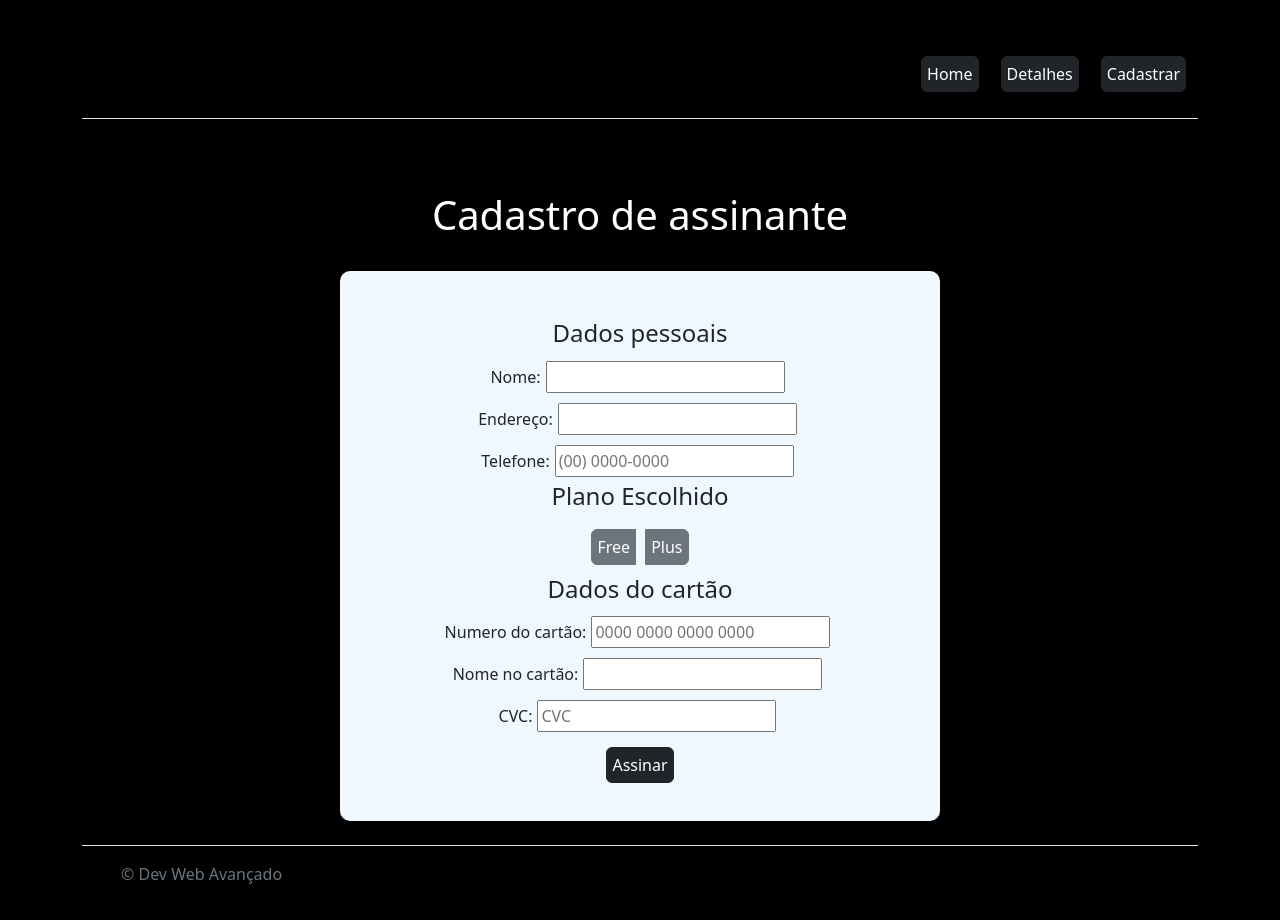
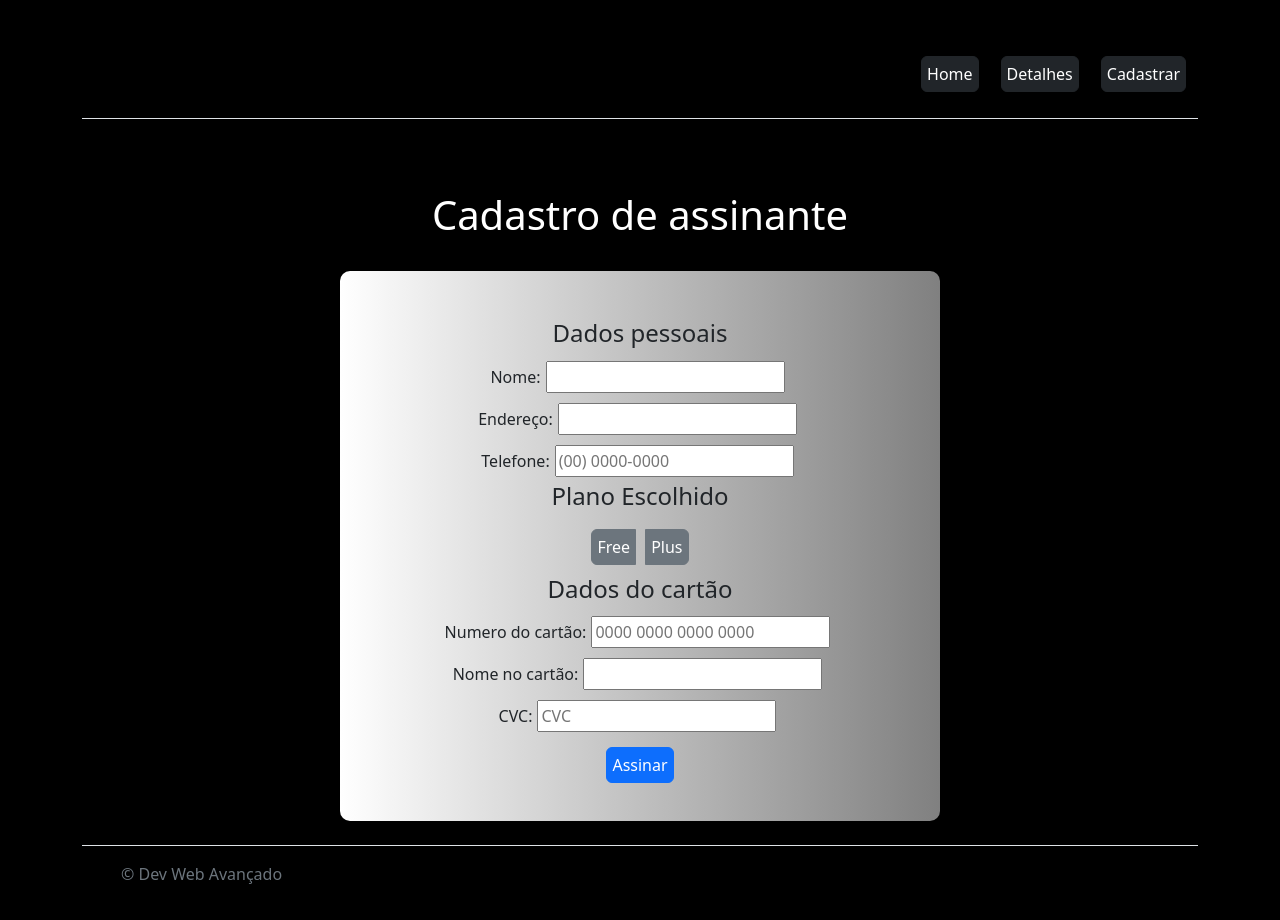
Before and after one commit to mts10/ApiFilmes, a React (Create React App) app: page /cadastro in a window 1280 px wide. Shown: the top 920 px of the page. Built offline with nearby package versions, Linux system fonts and the light colour scheme.

Commit message:
Nao aguento mais

```diff
--- a/src/pages/cadastro.css
+++ b/src/pages/cadastro.css
@@ -1,10 +1,12 @@
 .pricing-header1{
-    background-color: aliceblue;
+    background-image: linear-gradient(to left,
+    gray, white);
     padding: 10px;
     border-radius: 10px;
     height: 550px;
     width: 600px;
 }
+
 .label, input{
     padding: 2px;
     margin: 5px;
--- a/src/pages/cadastro.js
+++ b/src/pages/cadastro.js
@@ -30,8 +30,6 @@ export default  function Cadastro(){
                     <button type="button" class="btn btn-secondary">Plus</button>
                     </div>
                     <br />
-                </form>
-                <form class="needs-validation">
                     <h4>Dados do cartão</h4>
                     <label>
                         Numero do cartão:
@@ -49,7 +47,7 @@ export default  function Cadastro(){
                     </label>
                     <br />
                 </form>
-                <button type="submit" class="btn btn-dark">Assinar</button>
+                <button type="submit" class="btn btn-primary">Assinar</button>
             </div></>
 
     )
```
